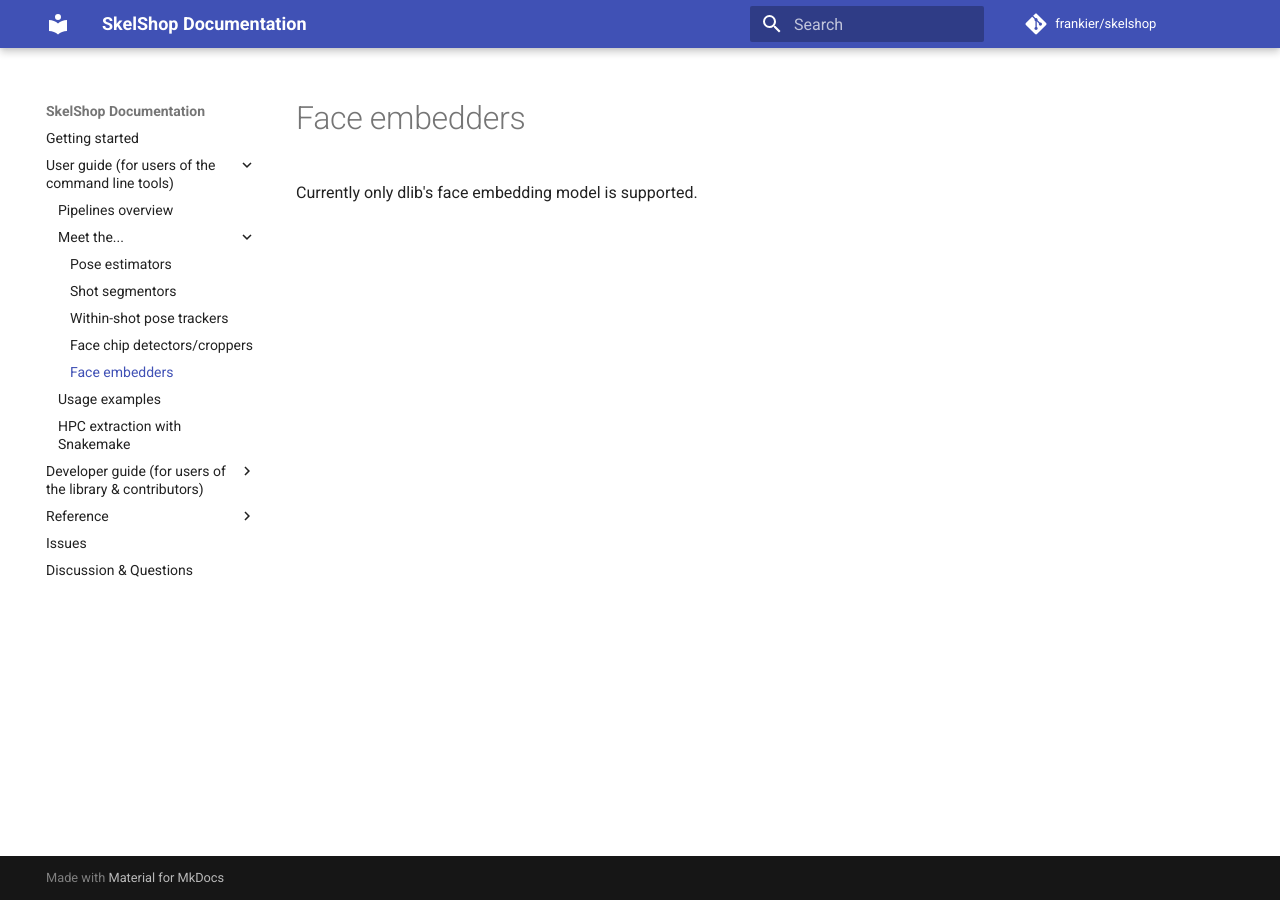
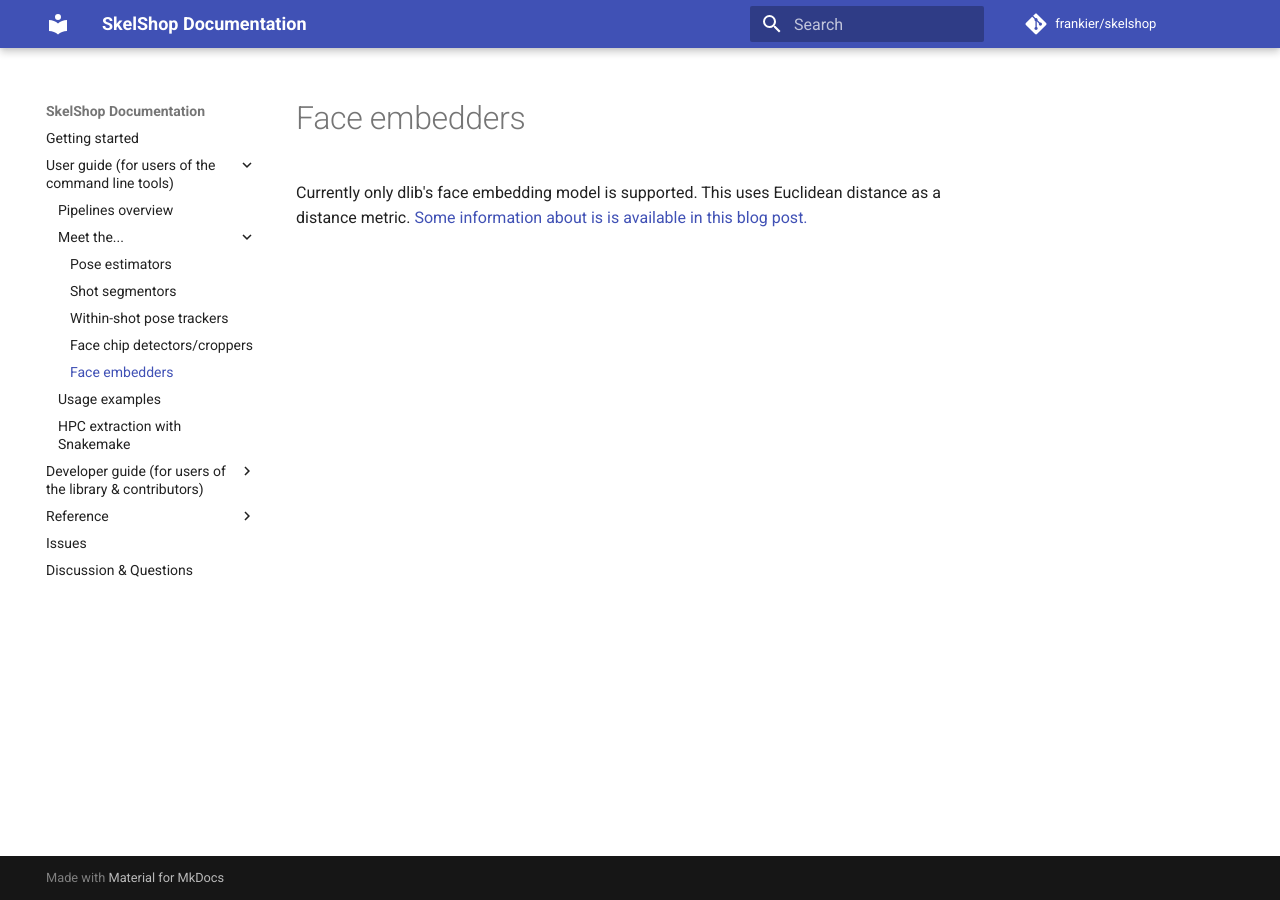
Before and after one commit to frankier/skelshop, an MkDocs documentation site: the page built from docs/face-embedders.md, in a window 1280 px wide. Built offline with MkDocs 1.6.1 and Material for MkDocs 9.7.7, drawn with Linux system fonts in a browser that asks for light colours; comment, search, counter and statistics services are not loaded.

Commit message:
Add more information about dlib

```diff
--- a/docs/face-embedders.md
+++ b/docs/face-embedders.md
@@ -1 +1,4 @@
-Currently only dlib's face embedding model is supported.
+Currently only dlib's face embedding model is supported. This uses Euclidean
+distance as a distance metric. [Some information about is is available in this
+blog
+post.](http://blog.dlib.net/2017/02/high-quality-face-recognition-with-deep.html)
```
